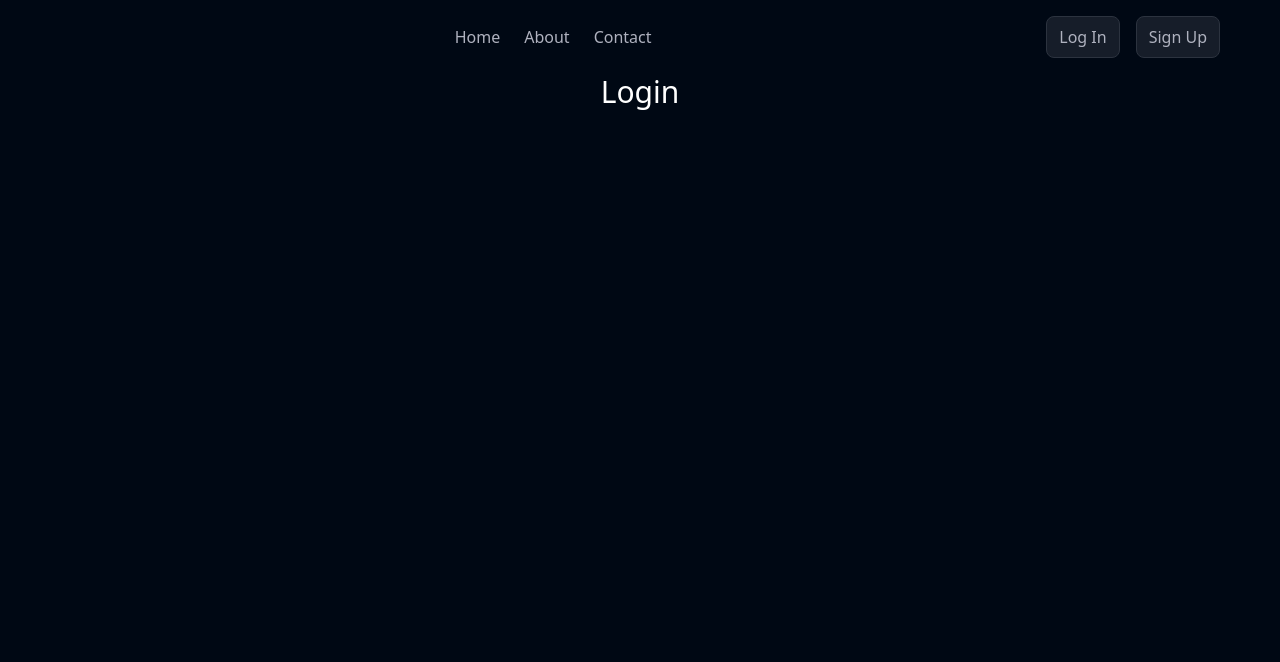
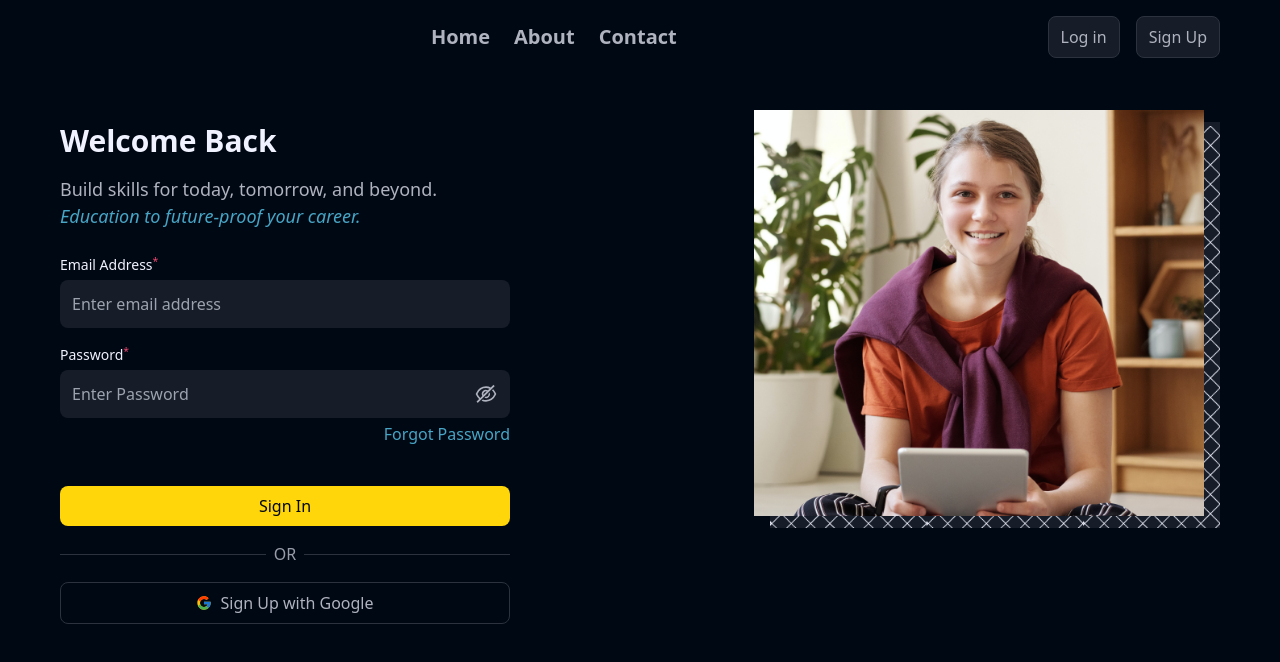
Before and after one commit to sidj01sar26/EduSphere, a React (Create React App) app: page /login in a window 1280 px wide. Shown: the top 662 px of the page. Built offline with nearby package versions, Linux system fonts and the light colour scheme.

Commit message:
login page add

```diff
--- a/src/components/LoginForm.js
+++ b/src/components/LoginForm.js
@@ -0,0 +1,93 @@
+import React, { useState } from 'react';
+import { AiOutlineEye, AiOutlineEyeInvisible } from "react-icons/ai";
+import { Link, useNavigate } from 'react-router-dom';
+import { toast } from 'react-hot-toast';
+
+const LoginForm = ({ setIsLoggedIn }) => {
+    const navigate = useNavigate();
+    const [formData, setFormData] = useState({
+        email: "", password: ""
+    })
+
+    const [showPassword, setShowPassword] = useState(false);
+
+    function changeHandler(event) {
+        setFormData((prevData) => (
+            {
+                ...prevData,
+                [event.target.name]: event.target.value
+            }
+        ))
+    }
+
+    function submitHandler(event) {
+        event.preventDefault();
+        setIsLoggedIn(true);
+        toast.success("Logged In");
+        console.log("Printing the formData ");
+        console.log(formData)
+        navigate("/dashboard");
+    }
+
+    return (
+
+        <form onSubmit={submitHandler}
+            className="flex flex-col w-full gap-y-4 mt-6">
+
+            <label className='w-full'>
+                <p className='text-[0.875rem] text-richblack-5 mb-1 leading-[1.375rem]'>
+                    Email Address<sup className='text-pink-200'>*</sup>
+                </p>
+                <input
+                    required
+                    type="email"
+                    value={formData.email}
+                    onChange={changeHandler}
+                    placeholder="Enter email address"
+                    name="email"
+                    className='bg-richblack-800 rounded-[0.5rem] text-richblack-5 w-full
+                    p-[12px]'
+                />
+            </label>
+
+            <label className='w-full relative'>
+                <p className='text-[0.875rem] text-richblack-5 mb-1 leading-[1.375rem]'>
+                    Password<sup className='text-pink-200'>*</sup>
+                </p>
+                <input
+                    required
+                    type={showPassword ? ("text") : ("password")}
+                    value={formData.password}
+                    onChange={changeHandler}
+                    placeholder="Enter Password"
+                    name="password"
+                    className='bg-richblack-800 rounded-[0.5rem] text-richblack-5 w-full
+                    p-[12px]'
+                />
+
+                <span
+                    className='absolute right-3 top-[38px] cursor-pointer'
+                    onClick={() => setShowPassword((prev) => !prev)}>
+                    {showPassword ?
+                        (<AiOutlineEye fontSize={24} fill='#AFB2BF' />) : (<AiOutlineEyeInvisible fontSize={24} fill='#AFB2BF' />)
+                    }
+                </span>
+
+                <Link to="#">
+                    <p className='text-s mt-1 text-blue-100 max-w-max ml-auto cursor-pointer'>
+                        Forgot Password
+                    </p>
+                </Link>
+            </label>
+
+            <button className='bg-yellow-50 rounded-[8px] font-medium text-richblack-900
+            px-[12px] py-[8px] mt-6'>
+                Sign In
+            </button>
+
+        </form>
+
+    )
+}
+
+export default LoginForm;
--- a/src/components/Navbar.js
+++ b/src/components/Navbar.js
@@ -15,7 +15,7 @@
             </Link>
 
             <nav>
-                <ul className='text-richblack-100 flex gap-x-6'>
+                <ul className='text-richblack-100 text-xl flex gap-x-6 font-semibold'>
                     <li>
                         <Link to="/">Home</Link>
                     </li>
@@ -33,19 +33,15 @@
                 {!isLoggedIn &&
                     <Link to="/login">
                         <button className='bg-richblack-800 text-richblack-100 py-[8px]
-                        px-[12px] rounded-[8px] border border-richblack-700'>
-                            Log In
+                        px-[12px] rounded-[8px] border border-richblack-700 hover:border-richblack-200'>
+                            Log in
                         </button>
                     </Link>
                 }
                 {!isLoggedIn &&
                     <Link to="/signup">
-                        <button onClick={() => {
-                            setIsLoggedIn(false);
-                            toast.success("Logged Out");
-                        }}
-                            className='bg-richblack-800 text-richblack-100 py-[8px]
-                            px-[12px] rounded-[8px] border border-richblack-700'>
+                        <button className='bg-richblack-800 text-richblack-100 py-[8px]
+                        px-[12px] rounded-[8px] border border-richblack-700 hover:border-richblack-200'>
                             Sign Up
                         </button>
                     </Link>
--- a/src/components/Template.js
+++ b/src/components/Template.js
@@ -0,0 +1,65 @@
+import React from 'react'
+import frameImage from "../assets/frame.png"
+import SignupForm from './SignupForm'
+import LoginForm from './LoginForm'
+import { FcGoogle } from "react-icons/fc"
+
+const Template = ({ title, desc1, desc2, image, formtype, setIsLoggedIn }) => {
+
+    // console.log("ye rha mera form type");
+    // console.log(formtype)
+    return (
+        <div className='flex justify-between w-11/12 max-w-[1160px] py-12 mx-auto gap-x-12 gap-y-0'>
+
+            <div className='w-11/12 max-w-[450px]' >
+                <h1 className='text-richblack-5 font-semibold
+                text-[1.875rem] leading-[2.375rem]'>
+                    {title}
+                </h1>
+
+                <p className='text-[1.125rem] leading[1.625rem] mt-4' >
+                    <span className='text-richblack-100'>{desc1}</span>
+                    <br />
+                    <span className='text-blue-100 italic'>{desc2}</span>
+                </p>
+
+                {formtype === "signup" ?
+                    (<SignupForm setIsLoggedIn={setIsLoggedIn} />) :
+                    (<LoginForm setIsLoggedIn={setIsLoggedIn} />)}
+
+                <div className='flex w-full items-center my-4 gap-x-2'>
+                    <div className='w-full h-[1px] bg-richblack-700'></div>
+                    <p className='text-richblack-200 font-medium leading[1.375rem]'>
+                        OR
+                    </p>
+                    <div className='w-full h-[1px] bg-richblack-700'></div>
+                </div>
+
+                <button className='w-full flex justify-center items-center rounded-[8px] font-medium text-richblack-100 border border-richblack-700 px-[12px] py-[8px] gap-x-2 mt-3 cursor-pointer'>
+                    <FcGoogle />
+                    <p className='cursor-pointer'>Sign Up with Google</p>
+                </button>
+
+            </div>
+
+            <div className='relative w-11/12 max-w-[450px] '>
+                <img src={frameImage}
+                    alt="Pattern"
+                    width={558}
+                    height={504}
+                    loading="lazy" />
+
+                <img src={image}
+                    alt="Students"
+                    width={558}
+                    height={490}
+                    loading="lazy"
+                    className='absolute -top-3 right-4'
+                />
+            </div>
+
+        </div>
+    )
+}
+
+export default Template
--- a/src/pages/Login.js
+++ b/src/pages/Login.js
@@ -1,10 +1,17 @@
 import React from 'react';
+import Template from '../components/Template';
+import loginImg from "../assets/login.png";
 
-const Login = ({ isLoggedIn }) => {
+const Login = ({ setIsLoggedIn }) => {
   return (
-    <div className='flex justify-center items-center text-white text-3xl h-full'>
-      Login
-    </div>
+    <Template
+      title="Welcome Back"
+      desc1="Build skills for today, tomorrow, and beyond."
+      desc2="Education to future-proof your career."
+      image={loginImg}
+      formtype="login"
+      setIsLoggedIn={setIsLoggedIn}
+    />
   )
 }
 
```
